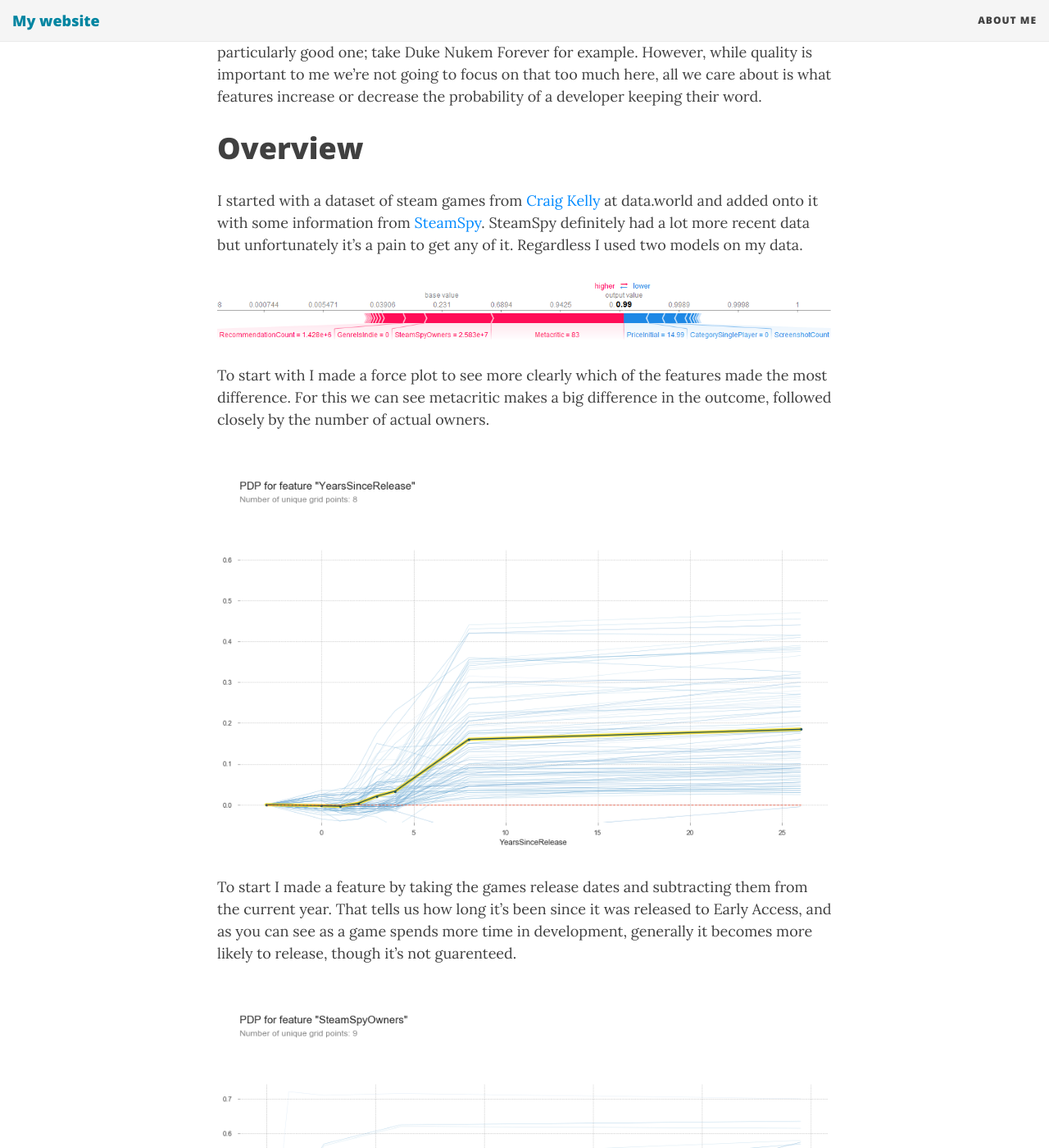
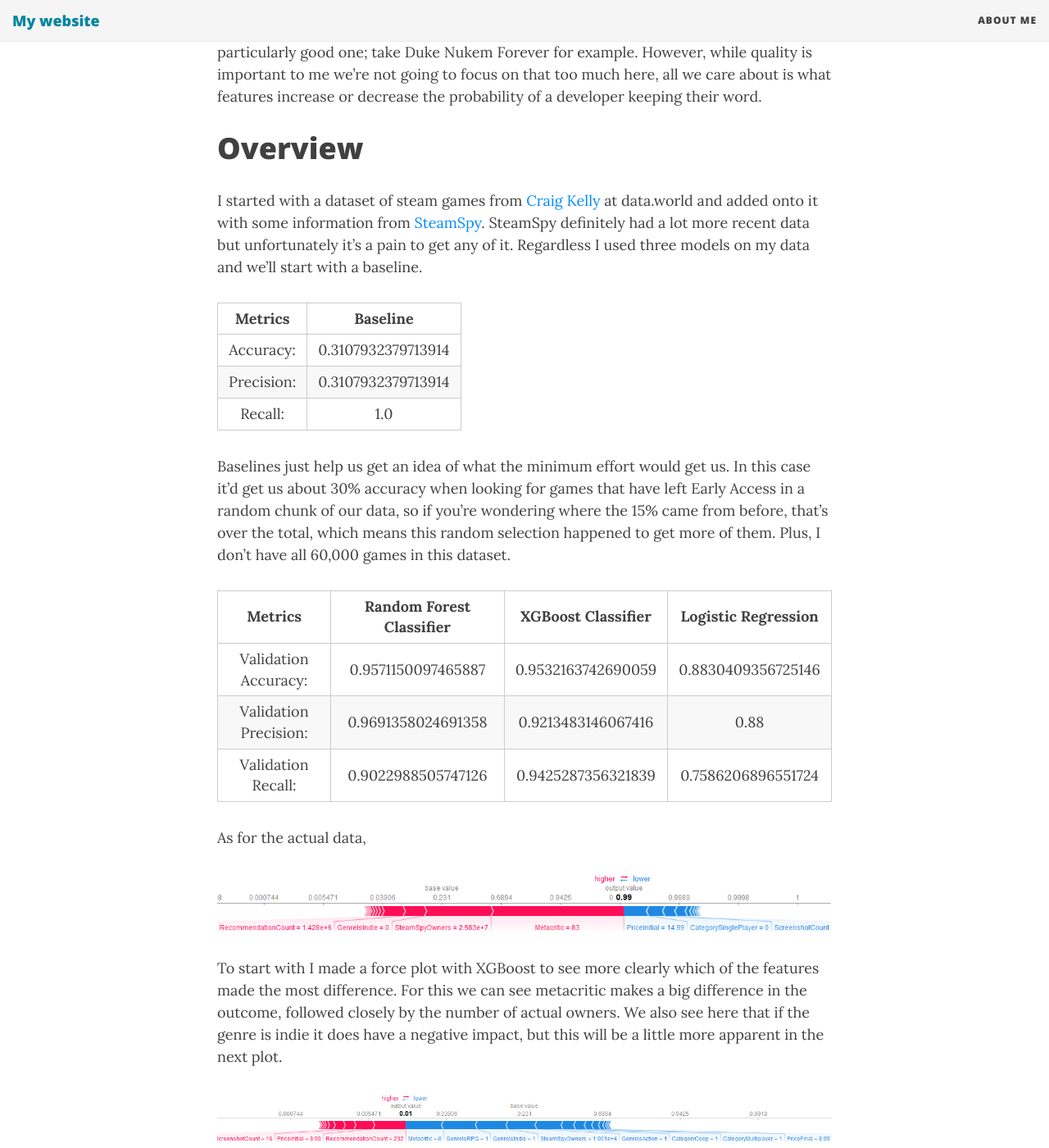
Before and after one commit to JoshuaPMallory/JoshuaPMallory.github.io, a Jekyll site: the page built from _posts/2019-11-21-Ex-Early-Access-Probability.md, in a window 1280 px wide and 1400 px high, scrolled down 657 px. Shown: the whole window at 82% size. Built offline with Jekyll 4.4.1, drawn with Linux system fonts in a browser that asks for light colours; nearby versions of some CDN libraries; some of the changed text lies outside the part shown.

Commit message:
Updating the post

```diff
--- a/_posts/2019-11-21-Ex-Early-Access-Probability.md
+++ b/_posts/2019-11-21-Ex-Early-Access-Probability.md
@@ -18,22 +18,45 @@ It's important to note that just because a game releases doesn't mean that it's
 
 
 # Overview
-I started with a dataset of steam games from [Craig Kelly](https://data.world/craigkelly/steam-game-data) at data.world and added onto it with some information from [SteamSpy](https://steamspy.com/about). SteamSpy definitely had a lot more recent data but unfortunately it's a pain to get any of it. Regardless I used two models on my data.
+I started with a dataset of steam games from [Craig Kelly](https://data.world/craigkelly/steam-game-data) at data.world and added onto it with some information from [SteamSpy](https://steamspy.com/about). SteamSpy definitely had a lot more recent data but unfortunately it's a pain to get any of it. Regardless I used three models on my data and we'll start with a baseline.
 
+
+Metrics|Baseline
+:-----:|:----------------------:
+Accuracy:|0.3107932379713914
+Precision:|0.3107932379713914
+Recall:|1.0
+
+Baselines just help us get an idea of what the minimum effort would get us. In this case it'd get us about 30% accuracy when looking for games that have left Early Access in a random chunk of our data, so if you're wondering where the 15% came from before, that's over the total, which means this random selection happened to get more of them. Plus, I don't have all 60,000 games in this dataset.
+
+
+Metrics|Random Forest Classifier|XGBoost Classifier|Logistic Regression
+:-----:|:----------------------:|:----------------:|:-----------------:
+Validation Accuracy:|0.9571150097465887|0.9532163742690059|0.8830409356725146
+Validation Precision:|0.9691358024691358|0.9213483146067416|0.88
+Validation Recall:|0.9022988505747126|0.9425287356321839|0.7586206896551724
+
+As for the actual data,
 
 ![force_plot](/img/row_0_force_plot.png){: .center-block :}
 
-To start with I made a force plot to see more clearly which of the features made the most difference. For this we can see metacritic makes a big difference in the outcome, followed closely by the number of actual owners.
+To start with I made a force plot with XGBoost to see more clearly which of the features made the most difference. For this we can see metacritic makes a big difference in the outcome, followed closely by the number of actual owners. We also see here that if the genre is indie it does have a negative impact, but this will be a little more apparent in the next plot.
 
+![force_plot](/img/row_2_force_plot.png){: .center-block :}
 
+A low metacritic score again seems to indicate a game isn't too good, but in this case if a game is indie or an rpg it seems to do even worse, on par with the low metacritic score.
 
+![force_plot](/img/row_600_force_plot.png.PNG){: .center-block :}
 
+Here we also see that the number of years since it's release into Early Access indicates that it's probably made it to a full release, but the initial price is steep in comparison to other Early Access games.
 
 [comment]: # (I might still try to use https://steam.internet.byu.edu/ too, since it claims to use all of Steam's game data.)
 
+---
+
 ![years_since_release](/img/pdp_isolate_years_since_release.png){: .center-block :}
 
-To start I made a feature by taking the games release dates and subtracting them from the current year. That tells us how long it's been since it was released to Early Access, and as you can see as a game spends more time in development, generally it becomes more likely to release, though it's not guarenteed.
+Since the release date wasn't being used well by the model I decided to replace it with the games release dates and subtracted them by the current year. That tells us how long it's been since it was released to Early Access, and as you can see as a game spends more time in development, generally it becomes more likely to release, though it's not guarenteed.
 
 
 [comment]: # (Talk about other features I've engineered, if any, and show how well they did.)
```
Also changed, not shown: img/row_2_force_plot.png (added), img/row_600_force_plot.png.PNG (added).
